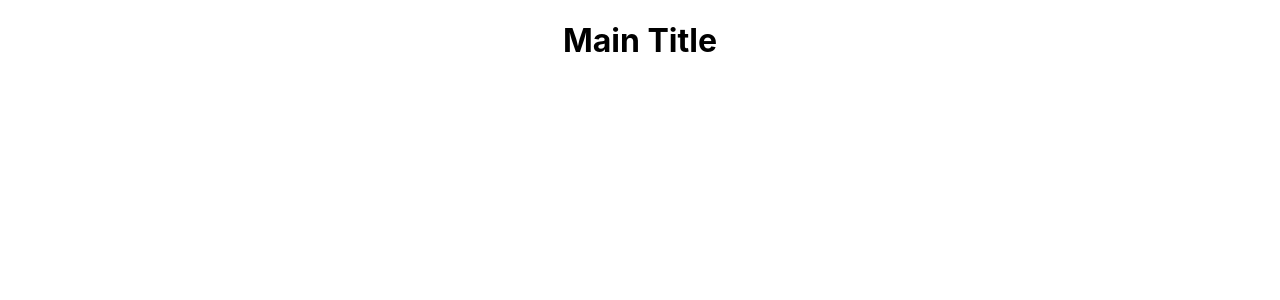
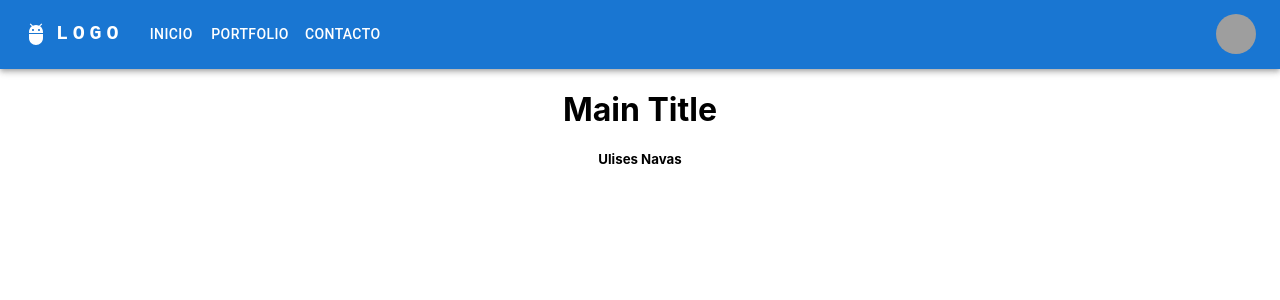
Before and after one commit to mikesanmartin/DesignerPortfolio, a React (Create React App) app: page / in a window 1280 px wide. Shown: the top 300 px of the page. Built offline with nearby package versions, Linux system fonts and the light colour scheme; grey boxes are pictures that could not be loaded.

Commit message:
added basic navbar skeleton

```diff
--- a/package.json
+++ b/package.json
@@ -5,6 +5,7 @@
   "dependencies": {
     "@emotion/react": "^11.10.5",
     "@emotion/styled": "^11.10.5",
+    "@mui/icons-material": "^5.11.0",
     "@mui/material": "^5.11.7",
     "@testing-library/jest-dom": "^5.16.5",
     "@testing-library/react": "^13.4.0",
--- a/src/App.js
+++ b/src/App.js
@@ -1,10 +1,12 @@
 import './App.css';
 import { RouterProvider } from 'react-router-dom';
 import Router from './Router';
+import NavBar from './components/navbar/NavBar.js';
 
 function App() {
   return (
     <div className="App">
+      <NavBar/>
       <RouterProvider router={Router}/>
     </div>
   );
--- a/src/components/contact/ContactComponent.js
+++ b/src/components/contact/ContactComponent.js
@@ -1,7 +1,10 @@
+import Footer from "../footer/Footer"
+
 const ContactComponent = () => {
     return(
         <div>
             <h1>Contacto Ulises Navas</h1>
+            <Footer/>
         </div>
     )
 }
--- /dev/null
+++ b/src/components/footer/Footer.js
@@ -0,0 +1,9 @@
+const Footer = () => {
+    return(
+        <div>
+            <h5>Ulises Navas</h5>
+        </div>
+    )
+}
+
+export default Footer
--- a/src/components/main/MainComponent.js
+++ b/src/components/main/MainComponent.js
@@ -1,7 +1,10 @@
+import Footer from "../footer/Footer"
+
 const MainComponent = () => {
     return(
         <div>
             <h1>Main Title</h1>
+            <Footer/>
         </div>
     )
 }
--- /dev/null
+++ b/src/components/navbar/NavBar.js
@@ -0,0 +1,163 @@
+import * as React from 'react';
+import AppBar from '@mui/material/AppBar';
+import Box from '@mui/material/Box';
+import Toolbar from '@mui/material/Toolbar';
+import IconButton from '@mui/material/IconButton';
+import Typography from '@mui/material/Typography';
+import Menu from '@mui/material/Menu';
+import MenuIcon from '@mui/icons-material/Menu';
+import Container from '@mui/material/Container';
+import Avatar from '@mui/material/Avatar';
+import Button from '@mui/material/Button';
+import Tooltip from '@mui/material/Tooltip';
+import MenuItem from '@mui/material/MenuItem';
+import AdbIcon from '@mui/icons-material/Adb';
+
+const pages = ['Inicio', 'Portfolio', 'Contacto'];
+const settings =[ 'TestType1', 'TestType2', 'TestType3'];
+
+function NavBar(){
+    const [anchorElNav, setAnchorElNav] = React.useState(null);
+    const [anchorElUser, setAnchorElUser] = React.useState(null);
+
+    const handleOpenNavMenu = (event) => {
+        setAnchorElNav(event.currentTarget);
+    };
+    const handleOpenUserMenu = (event) => {
+        setAnchorElUser(event.currentTarget);
+    };
+
+    const handleCloseNavMenu = () => {
+        setAnchorElNav(null);
+    };
+
+    const handleCloseUserMenu = () => {
+        setAnchorElUser(null);
+    };
+
+    return(
+        <AppBar position="static">
+      <Container maxWidth="xl">
+        <Toolbar disableGutters>
+          <AdbIcon sx={{ display: { xs: 'none', md: 'flex' }, mr: 1 }} />
+          <Typography
+            variant="h6"
+            noWrap
+            component="a"
+            href="/"
+            sx={{
+              mr: 2,
+              display: { xs: 'none', md: 'flex' },
+              fontFamily: 'monospace',
+              fontWeight: 700,
+              letterSpacing: '.3rem',
+              color: 'inherit',
+              textDecoration: 'none',
+            }}
+          >
+            LOGO
+          </Typography>
+
+          <Box sx={{ flexGrow: 1, display: { xs: 'flex', md: 'none' } }}>
+            <IconButton
+              size="large"
+              aria-label="account of current user"
+              aria-controls="menu-appbar"
+              aria-haspopup="true"
+              onClick={handleOpenNavMenu}
+              color="inherit"
+            >
+              <MenuIcon />
+            </IconButton>
+            <Menu
+              id="menu-appbar"
+              anchorEl={anchorElNav}
+              anchorOrigin={{
+                vertical: 'bottom',
+                horizontal: 'left',
+              }}
+              keepMounted
+              transformOrigin={{
+                vertical: 'top',
+                horizontal: 'left',
+              }}
+              open={Boolean(anchorElNav)}
+              onClose={handleCloseNavMenu}
+              sx={{
+                display: { xs: 'block', md: 'none' },
+              }}
+            >
+              {pages.map((page) => (
+                <MenuItem key={page} onClick={handleCloseNavMenu}>
+                  <Typography textAlign="center">{page}</Typography>
+                </MenuItem>
+              ))}
+            </Menu>
+          </Box>
+          <AdbIcon sx={{ display: { xs: 'flex', md: 'none' }, mr: 1 }} />
+          <Typography
+            variant="h5"
+            noWrap
+            component="a"
+            href=""
+            sx={{
+              mr: 2,
+              display: { xs: 'flex', md: 'none' },
+              flexGrow: 1,
+              fontFamily: 'monospace',
+              fontWeight: 700,
+              letterSpacing: '.3rem',
+              color: 'inherit',
+              textDecoration: 'none',
+            }}
+          >
+            LOGO
+          </Typography>
+          <Box sx={{ flexGrow: 1, display: { xs: 'none', md: 'flex' } }}>
+            {pages.map((page) => (
+              <Button
+                key={page}
+                onClick={handleCloseNavMenu}
+                sx={{ my: 2, color: 'white', display: 'block' }}
+              >
+                {page}
+              </Button>
+            ))}
+          </Box>
+
+          <Box sx={{ flexGrow: 0 }}>
+            <Tooltip title="Open settings">
+              <IconButton onClick={handleOpenUserMenu} sx={{ p: 0 }}>
+                <Avatar alt="Remy Sharp" src="/static/images/avatar/2.jpg" />
+              </IconButton>
+            </Tooltip>
+            <Menu
+              sx={{ mt: '45px' }}
+              id="menu-appbar"
+              anchorEl={anchorElUser}
+              anchorOrigin={{
+                vertical: 'top',
+                horizontal: 'right',
+              }}
+              keepMounted
+              transformOrigin={{
+                vertical: 'top',
+                horizontal: 'right',
+              }}
+              open={Boolean(anchorElUser)}
+              onClose={handleCloseUserMenu}
+            >
+              {settings.map((setting) => (
+                <MenuItem key={setting} onClick={handleCloseUserMenu}>
+                  <Typography textAlign="center">{setting}</Typography>
+                </MenuItem>
+              ))}
+            </Menu>
+          </Box>
+        </Toolbar>
+      </Container>
+    </AppBar>
+    );
+}
+
+export default NavBar
--- a/src/components/portfolio/PortfolioComponent.js
+++ b/src/components/portfolio/PortfolioComponent.js
@@ -1,7 +1,10 @@
+import Footer from "../footer/Footer"
+
 const Portfolio = () => {
     return (
         <div>
             <h1>Portfolio</h1>
+            <Footer/>
         </div>
     )
 }
```
Also changed, not shown: 1 other file (tests, documents, lock files or other folders).
